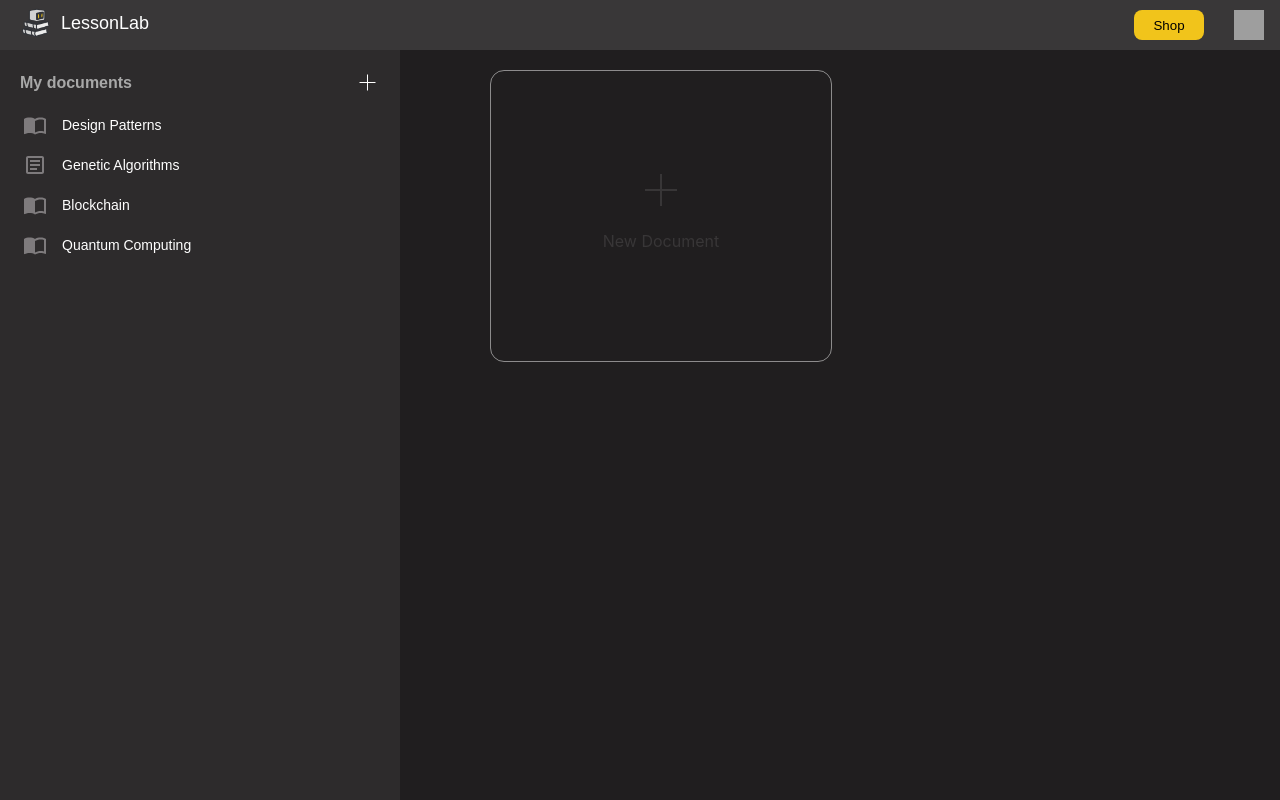
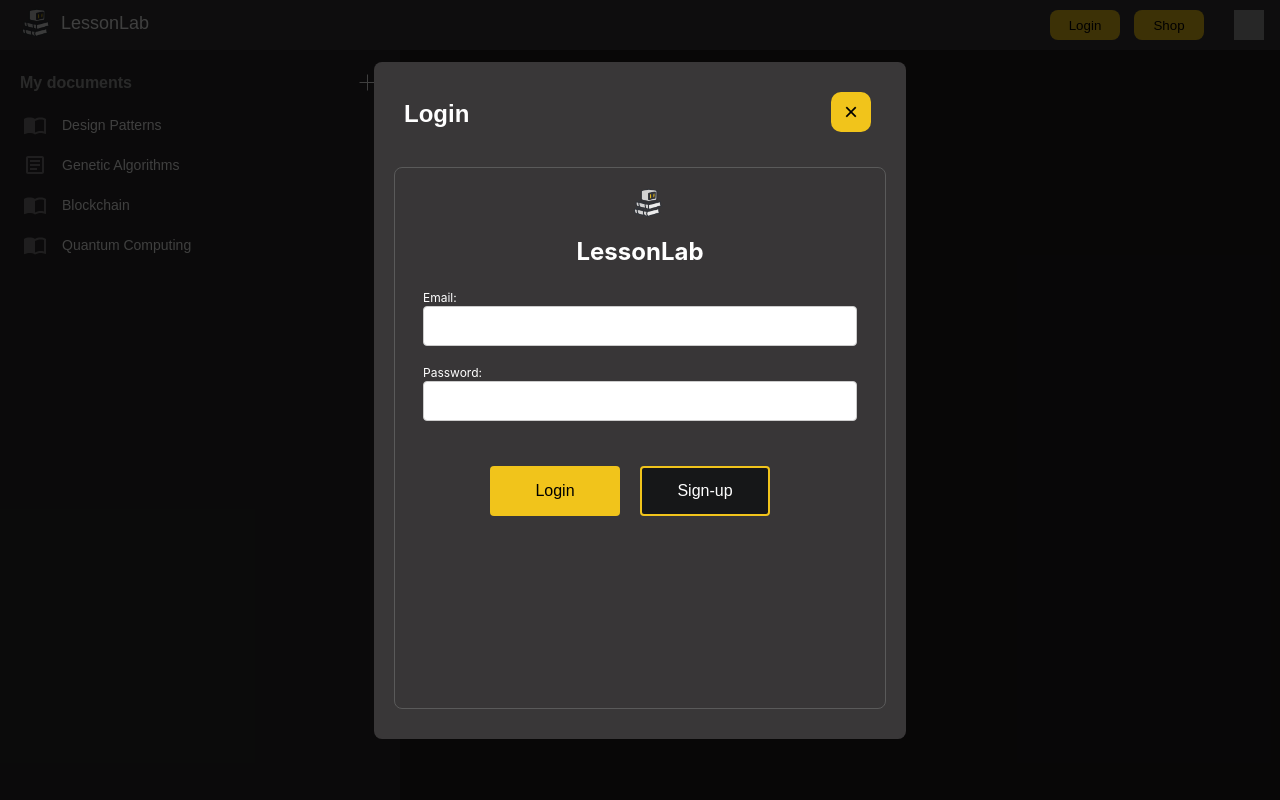
Before and after one commit to EdCamarillo/LessonLab-Frontend, a React (Create React App) app: page / in a window 1280 px wide. Built offline with nearby package versions, Linux system fonts and the light colour scheme; grey boxes are pictures that could not be loaded.

Commit message:
Reimplement login form as overlay

```diff
--- a/src/components/header.jsx
+++ b/src/components/header.jsx
@@ -6,38 +6,30 @@ import '../styles/addNewDocumentPopUpWindow.css';
 import { Overlay } from './overlay.jsx';
 import { Item } from './item.jsx'
 import { useNavigate } from 'react-router-dom';
+import LoginForm from './loginForm.jsx';
 
 const Header = () => {
   const [isShopOpen, setIsShopOpen] = useState(false);
-  // const handleBuyTokens = async () => {
-  //   try {
-  //     //NOTE: PASS ITEM PARAMETER WHEN WE MAKE MORE TOKEN VARIANTS
-  //     const response = await createCheckoutSession();
+  const [isLoginFormOpen, setIsLoginFormOpen] = useState(true); //set to False if samok
+  const [isLoggedIn, setIsLoggedIn] = useState(true); //TODO: Handle authentication
 
-  //     if (response && response.data) {
-  //       console.log(response.data.data.id);
+  const closeLoginForm = () =>{
+    setIsLoginFormOpen(!isLoginFormOpen);
+  }
 
-  //       console.log(response.data.data.attributes.checkout_url);
-
-  //       window.open(response.data.data.attributes.checkout_url,'_blank');
-  //     } else {
-  //       console.error("Invalid response data:", response);
-  //     }
-  //   } catch (error) {
-  //     console.error(error);
-  //   }
-  // };
   const closeShop = ()=>{
     setIsShopOpen(!isShopOpen)
   }
+
   const navigate = useNavigate();
+
   //TENTATIVE ITEMS, SHOULD BE REAL ITEMS DATA
   const items = [
-    { name: '5 Tokens', amount: 5000, currency:'PHP', description: 'Scammy Tokens used to generate lesson and quiz.' },
-    { name: '50 Tokens', amount: 50000, currency:'PHP', description: 'Scammy Tokens used to generate lesson and quiz, but more.'},
-    { name: '100 Tokens', amount: 100000, currency:'PHP', description: 'Scammy Tokens used to generate lesson and quiz, but more waste of money.' },
-    { name: '500 Tokens', amount: 500000, currency:'PHP', description: 'Scammy waste of money.' },
-    { name: '1000 Tokens', amount: 1000000, currency:'PHP', description: 'Who would buy this tho?.' },
+    { name: '5 Tokens', amount: 5000, currency:'PHP', description: 'Tokens used to generate lesson and quiz.' },
+    { name: '50 Tokens', amount: 50000, currency:'PHP', description: 'Tokens used to generate lesson and quiz.'},
+    { name: '100 Tokens', amount: 100000, currency:'PHP', description: 'Tokens used to generate lesson and quiz.' },
+    { name: '500 Tokens', amount: 500000, currency:'PHP', description: ' Tokens used to generate lesson and quiz.' },
+    { name: '1000 Tokens', amount: 1000000, currency:'PHP', description: 'Tokens used to generate lesson and quiz.' },
     // Add more items as needed
   ];
 
@@ -49,6 +41,12 @@ const Header = () => {
           <span className="name">LessonLab</span>
         </div>
         <button className='buy-button' onClick={closeShop}>Shop</button>
+        {isLoggedIn ? <button className='login-button' onClick={closeLoginForm}>Login</button> : null}
+        <Overlay isOpen={isLoginFormOpen} onClose={closeLoginForm} overlayName={"Login"}>
+          <div className='items'>
+            <LoginForm/>
+          </div>
+        </Overlay>
         <Overlay isOpen={isShopOpen} onClose={closeShop} overlayName={"Token Shop"}>
           <div className='items'>
           {items.map((item, index) => (
--- a/src/components/loginForm.jsx
+++ b/src/components/loginForm.jsx
@@ -1,65 +1,59 @@
 import React, { useState } from 'react';
-import { useNavigate } from 'react-router-dom';
-import { TextField, Button, Container, createTheme, ThemeProvider, styled } from '@mui/material';
+import icon from '../assets/icon.png';
 import '../styles/form.css';
 
 const LoginForm = () => {
-    const navigate = useNavigate();
-    const [username, setUsername] = useState('');
+  const [email, setEmail] = useState('');
   const [password, setPassword] = useState('');
 
-    const handleLogin = () => {
-        if (username === '123' && password === '123') {
-            navigate('/');
-        } else {
-            alert('Invalid username or password');
-        }
+  const handleEmailChange = (e) => {
+    setEmail(e.target.value);
+  };
+
+  const handlePasswordChange = (e) => {
+    setPassword(e.target.value);
+  };
+
+  const handleSubmit = (e) => {
+    e.preventDefault();
+    // Handle form submission logic here
+    console.log('Email:', email);
+    console.log('Password:', password);
   };
 
   return (
-        <Container
-            maxWidth = "false"
-            className="login-container"
-            style={{
-                display: 'flex',
-                justifyContent: 'center',
-                alignItems: 'center',
-                height: '100vh',
-                backgroundColor: '#383637',
-            }}
-        >
-            <div>
-              <h1 sx={{color: "white"}}>Login</h1>
-                <form onSubmit={handleLogin}>
-                    <TextField
-                        label="Username"
-                        variant="outlined"
-                        value={username}
-                        onChange={(e) => setUsername(e.target.value)}
-                        fullWidth
+    <div className="container">
+        <img src={icon} alt="LessonLab Icon" className="icon" />
+        <h2>LessonLab</h2>
+      <form onSubmit={handleSubmit} className="form">
+        <div className="form-group">
+          <label htmlFor="email" className="label">Email:</label>
+          <input
+            type="email"
+            id="email"
+            value={email}
+            onChange={handleEmailChange}
+            className="input"
             required
-                        margin="normal"
-                        className = "custom-textfield"
-                        autoFocus = "true"
-                        placeholder='enter username'
           />
-                    <TextField
-                        label="Password"
-                        variant="outlined"
+        </div>
+        <div className="form-group">
+          <label htmlFor="password" className="label">Password:</label>
+          <input
             type="password"
+            id="password"
             value={password}
-                        onChange={(e) => setPassword(e.target.value)}
-                        fullWidth
+            onChange={handlePasswordChange}
+            className="input"
             required
-                        margin="normal"
-                        className = "custom-textfield"
           />
-                    <Button variant="contained" style={{ backgroundColor: '#f1c41b', color: 'black', marginTop: "10px" }} type="submit">
-                        Login
-                    </Button>
+        </div>
+        <div className="button-container">
+            <button type="submit" className="button">Login</button>
+            <button type="button" className="button sign-up-button">Sign-up</button>
+        </div>
       </form>
     </div>
-        </Container>
   );
 };
 
--- a/src/styles/form.css
+++ b/src/styles/form.css
@@ -1,37 +1,77 @@
-.custom-textfield .MuiOutlinedInput-root{
-    background-color: #c0c0c0;
-    width: 500px;
-    position: absolute;
+.container {
+    width: 450px;
+    height: 500px;
+    margin: 0 auto;
+    padding: 20px;
+    border: 1px solid #5a5a5a;
+    border-radius: 8px;
+    background-color: #383637;
+    color: white;
+    display: flex;
+    flex-direction: column;
+    align-items: center;
 }
 
-.custom-textfield .MuiOutlinedInput-root:hover .MuiOutlinedInput-notchedOutline{
+.form {
+    display: flex;
+    flex-direction: column;
+}
+
+.form-group {
+    margin-bottom: 15px;
+}
+
+.label {
+    margin-bottom: 5px;
+    font-size: 12px;
+    color: white;
+}
+
+.input {
+    width: 100%;
+    min-width: 375px;
+    padding: 10px;
+    font-size: 16px;
+    border-radius: 4px;
+    border: 1px solid #ccc;
+    box-sizing: border-box;
+}
+
+.input:hover{
     border-color: #f1c41b;
 }
 
-.custom-textfield .MuiOutlinedInput-root.Mui-focused .MuiOutlinedInput-notchedOutline{
+.input:focus {
     border-color: #f1c41b;
+    outline-color: #f1c41b;
+  }
+
+.button-container {
+    display: flex;
+    justify-content: center;
 }
 
-.custom-textfield .MuiInputLabel-root.Mui-focused{
-    color: #f1c41b;
+.button {
+    padding: 10px 20px;
+    font-size: 16px;
+    border-radius: 4px;
+    border: none;
+    cursor: pointer;
 }
 
-.logoInLogin{
-    position: relative;
-    display:flex;
+.button:hover{
+    background-color: #ad8c13;
+    color: white;
 }
 
-.nameInLogin{
-    position: absolute;
-    color: white;
-    left: 60px;
-    font-size: 36px;
-    font-weight: 700;
-    font-family: 'Sansation Light', sans-serif;
+.sign-up-button {
+    background-color: #161718;
+    border-radius: 4px;
+    border: 2px solid #f1c41b;
+    color: #fff;
 }
 
-.dropdown .MuiOutlinedInput-root{
-    background-color: #c0c0c0;
-    width: 500px;
-    position: absolute;
+.sign-up-button:hover {
+    background-color: #ad8c13;
+    border-color: #ad8c13;
 }
--- a/src/styles/header.css
+++ b/src/styles/header.css
@@ -55,6 +55,17 @@
     border-radius: 8px;
 }
 
+.login-button{
+    height: 30px;
+    width: 70px;
+    cursor: pointer;
+    position: absolute;
+    top: 10px;
+    right: 150px;
+    margin: 0 10px 0 20px;
+    border-radius: 8px;
+}
+
 .items{
     display: flex;
     flex-wrap: wrap; /* Allow items to wrap to the next row */
```
Lines whose indentation alone changed are shown as unchanged.
